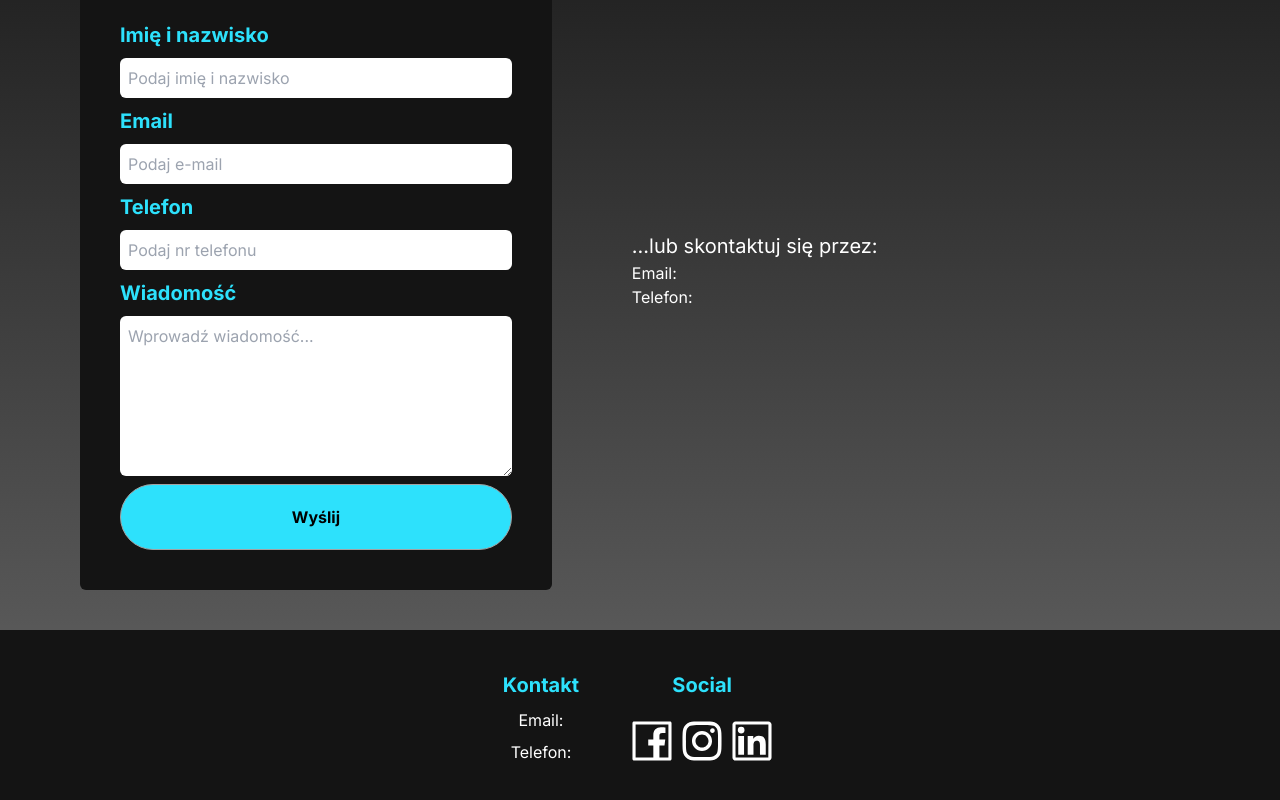
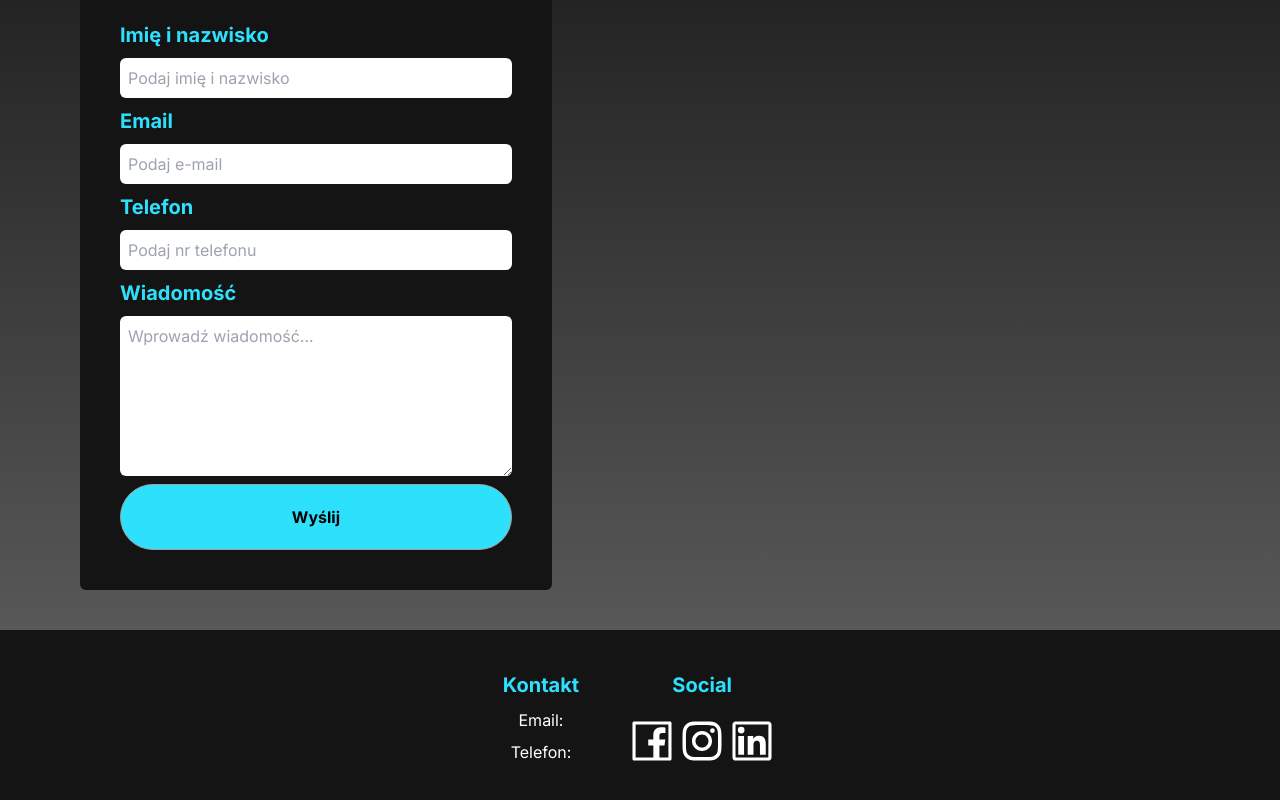
Before and after one commit to MateuszKuruc/marketing-portfolio, a Next.js app in the folder marketing-portfolio/: page / in a window 1280 px wide. Shown: the part 2083-2883 px from the top of the page. Built offline with nearby package versions, Linux system fonts and the light colour scheme.

Commit message:
clean contact component

```diff
--- a/marketing-portfolio/src/components/Contact.tsx
+++ b/marketing-portfolio/src/components/Contact.tsx
@@ -14,23 +14,6 @@ const Contact = () => {
           </p>
           <Form />
         </div>
-
-        <div className="sm: mt-10">
-          <p className="regular-20 text-white">...lub skontaktuj się przez:</p>
-          <p className="text-white regular-16">
-            Email:{" "}
-            <Link
-              className="text-blue-50"
-              href={`mailto:${process.env.CONTACT_EMAIL}`}
-            >
-              {process.env.CONTACT_EMAIL}
-            </Link>
-          </p>
-          <p className="text-white regular-16">
-            Telefon:{" "}
-            <span className="text-blue-50">{process.env.CONTACT_NUMBER}</span>
-          </p>
-        </div>
       </div>
     </section>
   );
```
